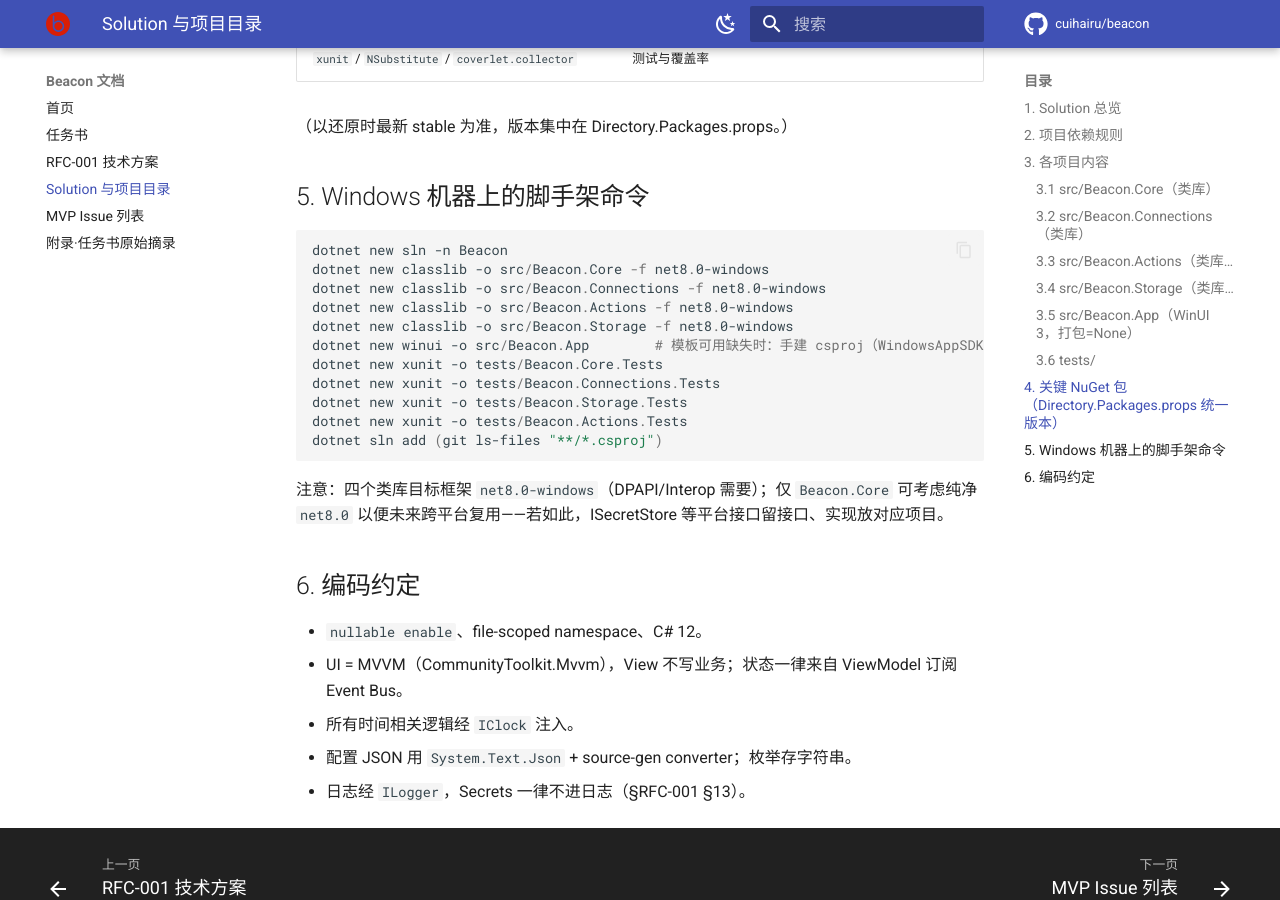
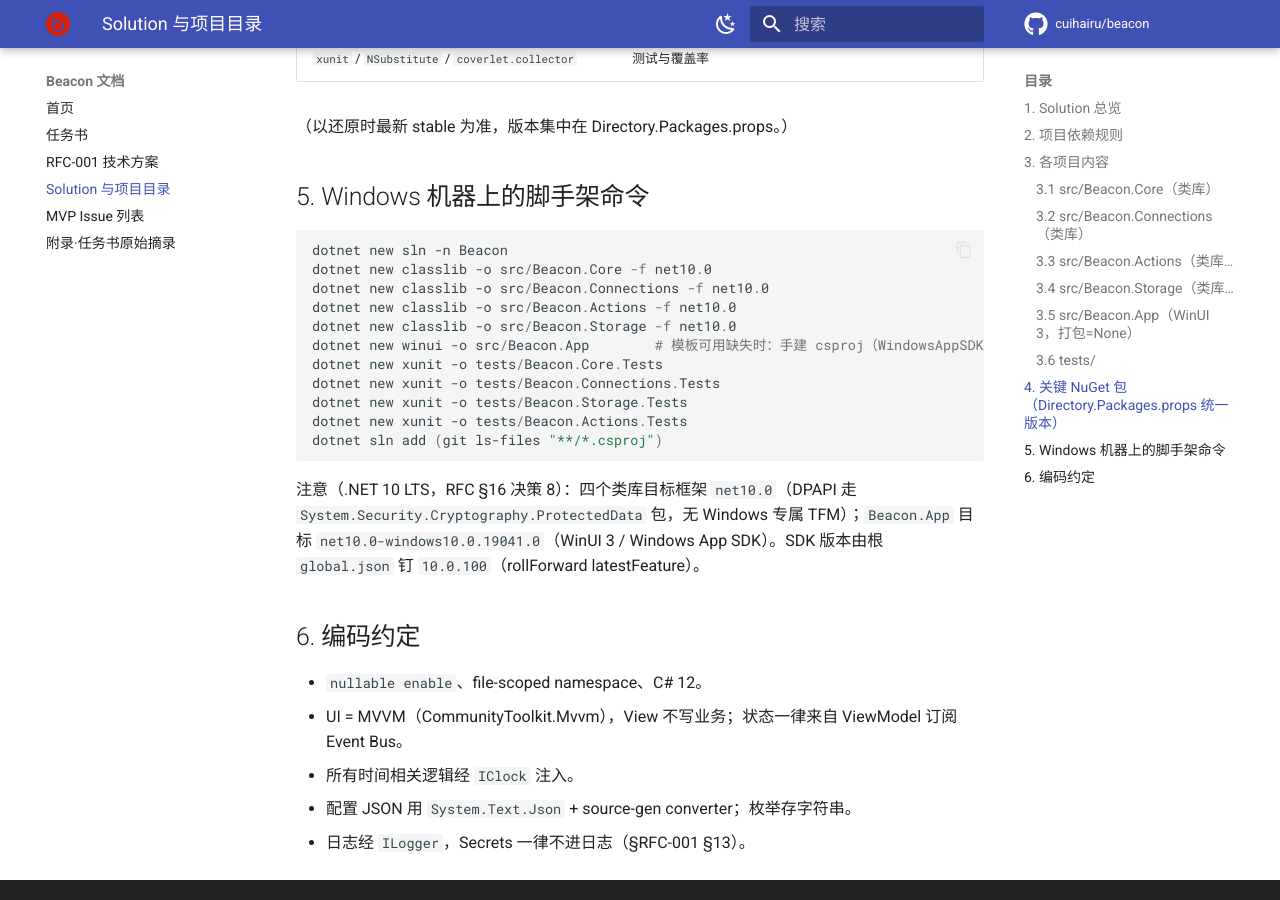
Before and after one commit to cuihairu/beacon, an MkDocs documentation site: the page built from docs/solution-项目目录.md, in a window 1280 px wide and 900 px high, scrolled down 3959 px. Built offline with MkDocs 1.6.1 and Material for MkDocs 9.7.7, drawn with Linux system fonts in a browser that asks for light colours; comment, search, counter and statistics services are not loaded; some of the changed text lies outside the part shown.

Commit message:
build: 全系升 .NET 10 LTS——9 个 TFM 改 net10.0、global.json 钉 10.0.x、CI 10.0.x、README/RFC/solution 口径与决策记录

````diff
--- a/docs/solution-项目目录.md
+++ b/docs/solution-项目目录.md
@@ -1,6 +1,6 @@
 # Beacon Solution / 项目目录
 
-> 配套 [RFC-001](rfc/RFC-001-技术方案.md)。本文档足够精确，任何 Code Agent 在 **Windows + .NET 8 SDK + Windows App SDK** 机器上可直接落地。
+> 配套 [RFC-001](rfc/RFC-001-技术方案.md)。本文档足够精确，任何 Code Agent 在 **Windows + .NET 10 SDK + Windows App SDK** 机器上可直接落地。
 > 当前仓库工作环境为 Linux——**本阶段只产出文档，不建工程**；Beacon 代码只能在 Windows 上构建运行（WinUI 3）。
 
 ## 1. Solution 总览
@@ -170,10 +170,10 @@ xUnit；`Beacon.Core.Tests`（聚合/调度/退避/规则/通知引擎/ActionRun
 
 ```powershell
 dotnet new sln -n Beacon
-dotnet new classlib -o src/Beacon.Core -f net8.0-windows
-dotnet new classlib -o src/Beacon.Connections -f net8.0-windows
-dotnet new classlib -o src/Beacon.Actions -f net8.0-windows
-dotnet new classlib -o src/Beacon.Storage -f net8.0-windows
+dotnet new classlib -o src/Beacon.Core -f net10.0
+dotnet new classlib -o src/Beacon.Connections -f net10.0
+dotnet new classlib -o src/Beacon.Actions -f net10.0
+dotnet new classlib -o src/Beacon.Storage -f net10.0
 dotnet new winui -o src/Beacon.App        # 模板可用缺失时：手建 csproj（WindowsAppSDK, WindowsAppSDKSelfTop=true, 打包=None）
 dotnet new xunit -o tests/Beacon.Core.Tests
 dotnet new xunit -o tests/Beacon.Connections.Tests
@@ -182,7 +182,7 @@ dotnet new xunit -o tests/Beacon.Actions.Tests
 dotnet sln add (git ls-files "**/*.csproj")
 ```
 
-注意：四个类库目标框架 `net8.0-windows`（DPAPI/Interop 需要）；仅 `Beacon.Core` 可考虑纯净 `net8.0` 以便未来跨平台复用——若如此，ISecretStore 等平台接口留接口、实现放对应项目。
+注意（.NET 10 LTS，RFC §16 决策 8）：四个类库目标框架 `net10.0`（DPAPI 走 `System.Security.Cryptography.ProtectedData` 包，无 Windows 专属 TFM）；`Beacon.App` 目标 `net10.0-windows10.0.19041.0`（WinUI 3 / Windows App SDK）。SDK 版本由根 `global.json` 钉 `10.0.100`（rollForward latestFeature）。
 
 ## 6. 编码约定
 
--- /dev/null
+++ b/global.json
@@ -0,0 +1,6 @@
+{
+  "sdk": {
+    "version": "10.0.100",
+    "rollForward": "latestFeature"
+  }
+}
````
Also changed, not shown: README.md (+3 -3 lines), docs/index.md (+1 -1 lines), docs/rfc/RFC-001-技术方案.md (+2 -1 lines), 11 other files.
